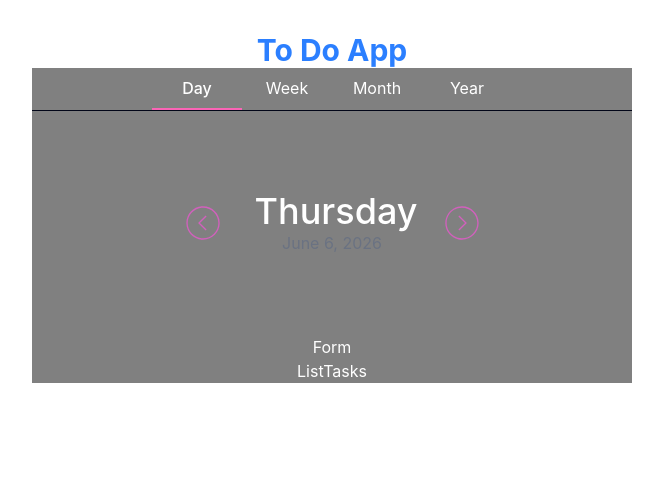
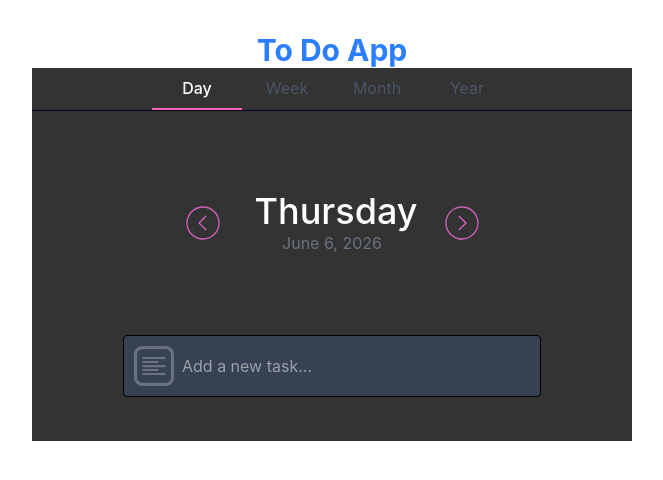
Before and after one commit to Priscilla-03-dev/to-do-app, a React (Vite) app: page / in a window 1280 px wide. Shown: the top 480 px of the page, without its empty margins (308-971 px from the left). Built offline with nearby package versions, Linux system fonts and the light colour scheme.

Commit message:
feat: Diseño de formulario de tareas

```diff
--- a/package.json
+++ b/package.json
@@ -12,18 +12,20 @@
   "dependencies": {
     "@tailwindcss/vite": "^4.3.0",
     "react": "^19.2.6",
-    "react-dom": "^19.2.6",
-    "tailwindcss": "^4.3.0"
+    "react-dom": "^19.2.6"
   },
   "devDependencies": {
     "@eslint/js": "^10.0.1",
+    "@tailwindcss/postcss": "^4.3.0",
     "@types/react": "^19.2.14",
     "@types/react-dom": "^19.2.3",
     "@vitejs/plugin-react": "^6.0.1",
+    "autoprefixer": "^10.5.0",
     "eslint": "^10.3.0",
     "eslint-plugin-react-hooks": "^7.1.1",
     "eslint-plugin-react-refresh": "^0.5.2",
     "globals": "^17.6.0",
+    "postcss": "^8.5.15",
     "vite": "^8.0.12"
   }
 }
--- /dev/null
+++ b/postcss.config.js
@@ -0,0 +1,5 @@
+export default {
+  plugins: {
+    "@tailwindcss/postcss": {},
+  },
+}
--- a/src/App.css
+++ b/src/App.css
@@ -5,7 +5,7 @@
     text-align: center;
 }
 .Todo-container{
-    background-color: gray;
+    background-color:rgb(51, 51, 51);
     color: white;
     text-align: center;
     max-width: 600px;
--- a/src/components/Form.jsx
+++ b/src/components/Form.jsx
@@ -1,8 +1,22 @@
 import React from "react"
+import Text from "./icons/Text"
 
 const Form = () => {
   return (
-    <div>Form</div>
+    <section className="max-w-[450px] m-auto my-3 px-4">
+      <div className="border border-black rounded bg-gray-700 flex items-center p-2.5">
+        <span className="text-gray-500 mr-2">
+          <Text />
+        </span>
+        <form className="w-full bg-transparent outline-none">
+          <input className='w-full'
+            type="text"
+            placeholder="Add a new task..." />
+        </form>
+
+      </div>
+
+    </section>
   )
 }
 
--- a/src/components/Header.jsx
+++ b/src/components/Header.jsx
@@ -6,7 +6,7 @@ const Header = () => {
     <div>
       <header className='border-b border-slate-950 mb-4'>
           <nav className='max-w-[60%] m-auto'>
-          <ul className='flex justify-around text-gray02 [&>li]:py-2 [&>li]:w-full [&>li]:cursor-pointer'>
+          <ul className='flex justify-around text-gray-600 [&>li]:py-2 [&>li]:w-full [&>li]:cursor-pointer'>
             <li className={navLink}>Day</li>
             <li>Week</li>
             <li>Month</li>
--- a/src/components/ListTasks.jsx
+++ b/src/components/ListTasks.jsx
@@ -2,7 +2,9 @@ import React from 'react'
 
 const ListTasks = () => {
   return (
-    <div>ListTasks</div>
+    <section className='max-w-[450px] m-auto pb-7 pt-1 px-4'>
+
+    </section>
   )
 }
 
--- /dev/null
+++ b/src/components/icons/Text.jsx
@@ -0,0 +1,22 @@
+
+const Text = () => {
+    return (
+        <svg
+            width="40px"
+            height="40px"
+            viewBox="0 0 392.62 392.62"
+            xmlns="http://www.w3.org/2000/svg"
+            fill="currentColor">
+            <g>
+                <path d="M310.724,0.929H81.896C36.738,0.929,0,37.667,0,82.825v226.97c0,45.157,36.738,81.896,81.896,81.896h228.828 c45.158,0,81.896-36.738,81.896-81.896V82.825C392.62,37.667,355.881,0.929,310.724,0.929z M362.62,309.795 c0,28.615-23.28,51.896-51.896,51.896H81.896C53.28,361.69,30,338.41,30,309.795V82.825c0-28.616,23.28-51.896,51.896-51.896 h228.828c28.616,0,51.896,23.28,51.896,51.896V309.795z" />
+                <path d="M300.406,107.317H92.213c-5.523,0-10,4.477-10,10s4.477,10,10,10h208.192c5.523,0,10-4.477,10-10 S305.929,107.317,300.406,107.317z" />
+                <path d="M92.213,166.278h141.222c5.523,0,10-4.477,10-10s-4.477-10-10-10H92.213c-5.523,0-10,4.477-10,10 S86.69,166.278,92.213,166.278z" />
+                <path d="M300.406,187.381H92.213c-5.523,0-10,4.477-10,10s4.477,10,10,10h208.192c5.523,0,10-4.477,10-10 S305.929,187.381,300.406,187.381z" />
+                <path d="M92.213,246.342h141.222c5.523,0,10-4.477,10-10s-4.477-10-10-10H92.213c-5.523,0-10,4.477-10,10 S86.69,246.342,92.213,246.342z" />
+                <path d="M300.406,265.303H92.213c-5.523,0-10,4.477-10,10s4.477,10,10,10h208.192c5.523,0,10-4.477,10-10 S305.929,265.303,300.406,265.303z" />
+            </g>
+        </svg>
+    )
+}
+
+export default Text
--- /dev/null
+++ b/tailwind.config.js
@@ -0,0 +1,10 @@
+export default {
+  content: [
+    "./index.html",
+    "./src/**/*.{js,ts,jsx,tsx}",
+  ],
+  theme: {
+    extend: {},
+  },
+  plugins: [],
+}
```
Also changed, not shown: 1 other file (tests, documents, lock files or other folders).
